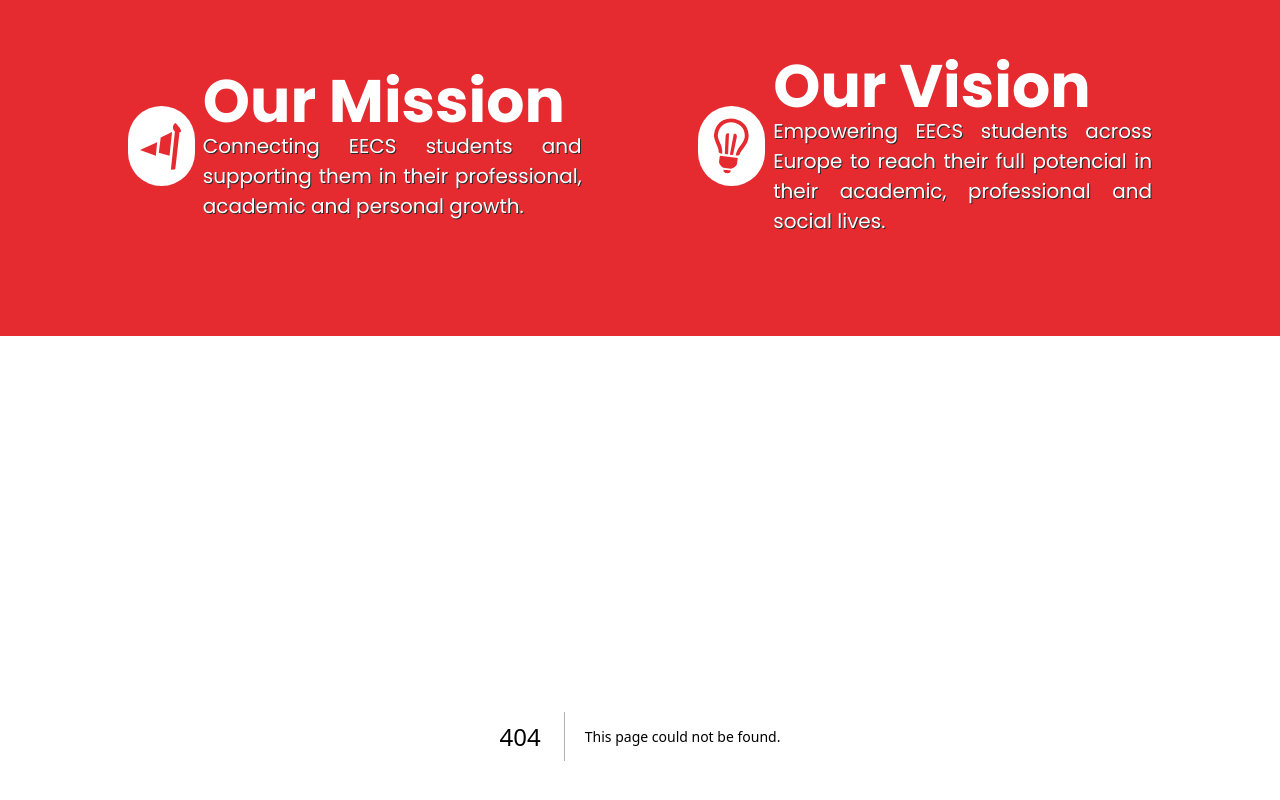
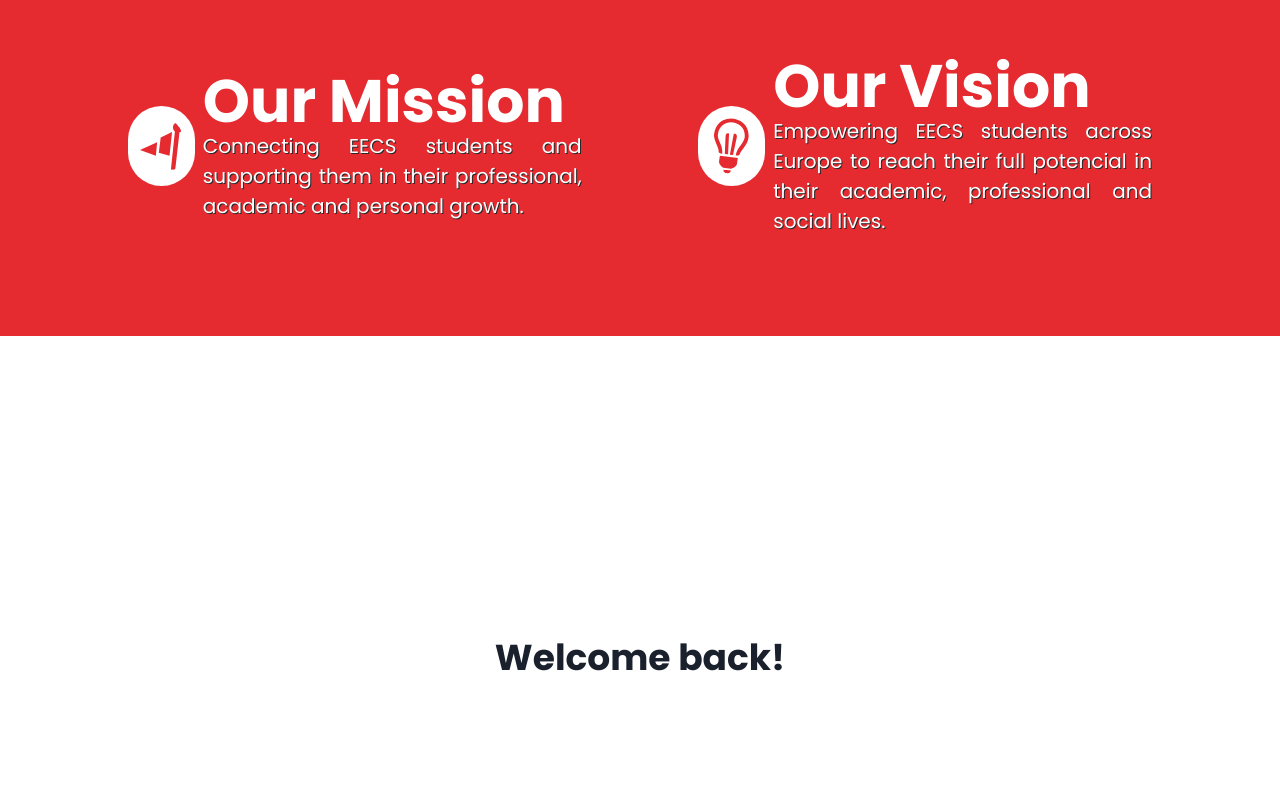
Before and after one commit to MarioStojcevski/eestec.mk, a Next.js app in the folder frontend/: page /login in a window 1280 px wide. Before the commit this address had no page. Shown: the part 844-1644 px from the top of the page. Built offline with nearby package versions, Linux system fonts and the light colour scheme.

Commit message:
FTR: Created a initial login screen component/page

```diff
--- /dev/null
+++ b/frontend/components/login-screen.tsx
@@ -0,0 +1,28 @@
+import { Box , VStack , HStack , Image , Flex , Heading } from "@chakra-ui/react"
+
+const LoginScreen = () =>{
+
+
+    return (
+        <>
+            <Box height="100vh" textAlign="center" >
+                <VStack>
+                    <HStack marginTop={300}>
+                        <Box>
+                            <Heading size="xl">Welcome back!</Heading>
+                                <Flex flexDirection="row" alignItems="center">
+
+
+
+                                </Flex>
+                        </Box>
+                    </HStack>
+                </VStack>
+            </Box>
+        </>
+
+    )
+
+}
+
+export default LoginScreen;
--- /dev/null
+++ b/frontend/pages/login.tsx
@@ -0,0 +1,17 @@
+import LoginScreen from "../components/login-screen";
+
+const Login = () =>{
+
+
+    return (
+        <>
+
+            <LoginScreen />
+
+        </>
+
+    )
+
+}
+
+export default Login;
```
